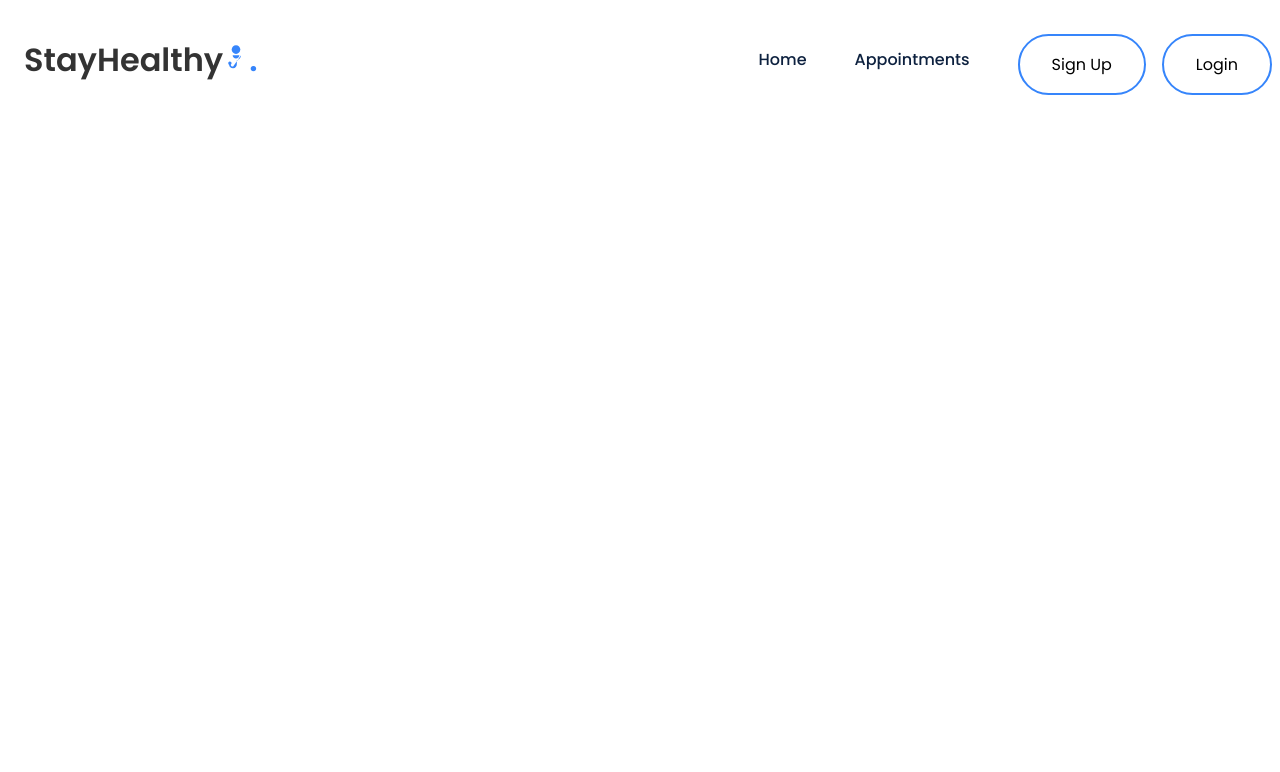
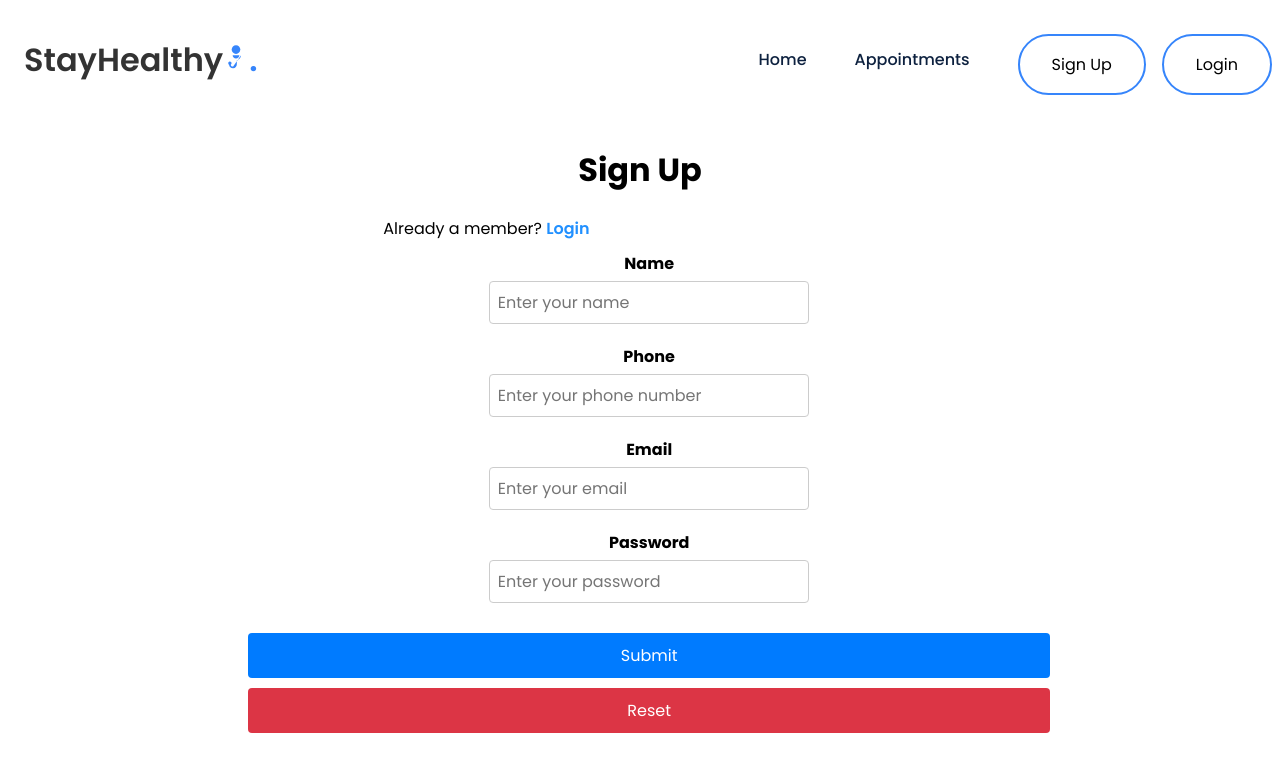
Before and after one commit to BashS117/test_med_app, a React (Create React App) app: page /Sign_Up in a window 1280 px wide. Shown: the top 772 px of the page. Built offline with nearby package versions, Linux system fonts and the light colour scheme.

Commit message:
add login, sign up component

```diff
--- a/src/App.js
+++ b/src/App.js
@@ -3,6 +3,8 @@ import React, { useEffect } from 'react';
 import { BrowserRouter, Routes, Route } from "react-router-dom";
 import Landing_Page from './Components/Landing_Page/Landing_Page';
 import Navbar from './Components/Navbar/Navbar';
+import Login from './Components/Login/Login';
+import Sign_Up from './Components/Sign_Up/Sign_Up';
 function App() {
   return (
    <div className='App'>
@@ -13,6 +15,8 @@ function App() {
           <Routes>
             {/* Define individual Route components for different pages */}
             <Route path="/" element={<Landing_Page/>}/>
+            <Route path="/Login" element={<Login/>}/>
+            <Route path="/Sign_Up" element={<Sign_Up/>}/>
           </Routes>
         </BrowserRouter>
    </div>
--- a/src/Components/Login/Login.css
+++ b/src/Components/Login/Login.css
@@ -9,6 +9,9 @@
 /* Styles for form groups */
 .form-group {
     margin-bottom: 20px; /* Bottom margin for spacing between form groups */
+    display: flex;
+    flex-direction: column;
+    align-items: center;
 }
 
 /* Styles for form group labels */
--- /dev/null
+++ b/src/Components/Login/Login.js
@@ -0,0 +1,106 @@
+import React, { useState } from 'react';
+import './Login.css';
+
+function Login() {
+  const [email, setEmail] = useState('');
+  const [password, setPassword] = useState('');
+  const [errors, setErrors] = useState({ email: '', password: '' });
+
+  const validateForm = () => {
+    let formIsValid = true;
+    let errors = {};
+
+    // Email validation
+    if (!email) {
+      formIsValid = false;
+      errors.email = 'Please enter your email.';
+    } else if (!/\S+@\S+\.\S+/.test(email)) {
+      formIsValid = false;
+      errors.email = 'Please enter a valid email address.';
+    }
+
+    // Password validation
+    if (!password) {
+      formIsValid = false;
+      errors.password = 'Please enter your password.';
+    } else if (password.length < 6) {
+      formIsValid = false;
+      errors.password = 'Password must be at least 6 characters long.';
+    }
+
+    setErrors(errors);
+    return formIsValid;
+  };
+
+  const handleSubmit = (e) => {
+    e.preventDefault();
+    if (validateForm()) {
+      // Proceed with form submission
+      console.log('Form is valid, submit the form');
+    } else {
+      console.log('Form has errors, fix them before submitting');
+    }
+  };
+
+  return (
+    <div className="container">
+      {/* Div for login grid layout */}
+      <div className="login-grid">
+        {/* Div for login text */}
+        <div className="login-text">
+          <h2>Login</h2>
+        </div>
+        {/* Additional login text with a link to Sign Up page */}
+        <div className="login-text">
+          Are you a new member? <span><a href="../Sign_Up/Sign_Up.html" style={{ color: '#2190FF' }}>Sign Up Here</a></span>
+        </div>
+        <br />
+        {/* Div for login form */}
+        <div className="login-form">
+          <form onSubmit={handleSubmit}>
+            {/* Form group for email input */}
+            <div className="form-group">
+              <label htmlFor="email">Email</label>
+              <input
+                type="email"
+                name="email"
+                id="email"
+                className="form-control"
+                placeholder="Enter your email"
+                value={email}
+                onChange={(e) => setEmail(e.target.value)}
+              />
+              {errors.email && <span className="error-text">{errors.email}</span>}
+            </div>
+            {/* Form group for password input */}
+            <div className="form-group">
+              <label htmlFor="password">Password</label>
+              <input
+                type="password"
+                name="password"
+                id="password"
+                className="form-control"
+                placeholder="Enter your password"
+                value={password}
+                onChange={(e) => setPassword(e.target.value)}
+              />
+              {errors.password && <span className="error-text">{errors.password}</span>}
+            </div>
+            {/* Button group for login and reset buttons */}
+            <div className="btn-group">
+              <button type="submit" className="btn btn-primary mb-2 mr-1 waves-effect waves-light">Login</button>
+              <button type="reset" className="btn btn-danger mb-2 waves-effect waves-light">Reset</button>
+            </div>
+            <br />
+            {/* Additional login text for 'Forgot Password' option */}
+            <div className="login-text">
+              Forgot Password?
+            </div>
+          </form>
+        </div>
+      </div>
+    </div>
+  );
+}
+
+export default Login;
--- a/src/Components/Navbar/Navbar.js
+++ b/src/Components/Navbar/Navbar.js
@@ -1,13 +1,13 @@
 import React from 'react'
 import "./Navbar.css"
-
+import { Link } from 'react-router-dom';
 function Navbar ()  {
   return (
     <nav>
 
     <div className="nav__logo">
 
-      <a href="/">
+      <Link to="/">
         StayHealthy
         <svg xmlns="http://www.w3.org/2000/svg" height="26" width="26" viewBox="0 0 1000 1000" style={{ fill: '#3685fb' }}>
             <title>Doctor With Stethoscope SVG icon</title>
@@ -20,7 +20,7 @@ function Navbar ()  {
                 </g>
             </g>
         </svg>
-      </a>
+      </Link>
 
       <span>.</span>
     </div>
@@ -32,20 +32,20 @@ function Navbar ()  {
 
     <ul className="nav__links active">
       <li className="link">
-        <a href="../Landing_Page/LandingPage.html">Home</a>
+        <Link to="/">Home</Link>
       </li>
       <li className="link">
-        <a href="#">Appointments</a>
+        <Link to="#">Appointments</Link>
       </li>
       <li className="link">
-        <a href="../Sign_Up//Sign_Up.html">
+        <Link to="/Sign_Up">
           <button className="btn1">Sign Up</button>
-        </a>
+        </Link>
       </li>
       <li className="link">
-        <a href="../Login/Login.html">
+        <Link to="/Login">
           <button className="btn1">Login</button>
-        </a>
+        </Link>
       </li>
     </ul>
 </nav>
--- /dev/null
+++ b/src/Components/Sign_Up/Sign_Up.js
@@ -0,0 +1,118 @@
+import React, { useState } from 'react';
+import "./Sign_Up.css";
+
+function Sign_Up() {
+  const [name, setName] = useState(''); // State to hold the name
+  const [phone, setPhone] = useState(''); // State to hold the phone number
+  const [email, setEmail] = useState(''); // State to hold the email
+  const [password, setPassword] = useState(''); // State to hold the password
+  const [error, setError] = useState(''); // State to hold validation error
+
+  const handleSubmit = (e) => {
+    e.preventDefault(); // Prevent form submission
+
+    // Validate form fields
+    if (!name) {
+      setError('Name is required.'); // Check if name is provided
+      return;
+    }
+
+    if (phone.length !== 10 || isNaN(phone)) {
+      setError('Please enter a valid 10-digit phone number.'); // Validate phone number
+      return;
+    }
+
+    const emailPattern = /^[^\s@]+@[^\s@]+\.[^\s@]+$/; // Basic email regex
+    if (!emailPattern.test(email)) {
+      setError('Please enter a valid email address.'); // Validate email format
+      return;
+    }
+
+    if (password.length < 6) {
+      setError('Password must be at least 6 characters long.'); // Validate password length
+      return;
+    }
+
+    setError(''); // Clear error message if all validations pass
+
+    // Proceed with form submission logic (e.g., API call)
+    console.log('Form submitted:', { name, phone, email, password });
+  };
+
+  return (
+    <div className="container" style={{ marginTop: '5%' }}>
+      <div className="signup-grid">
+        <div className="signup-text">
+          <h1>Sign Up</h1>
+        </div>
+        <div className="signup-text1" style={{ textAlign: 'left' }}>
+          Already a member? <span><a href="../Login/Login.html" style={{ color: '#2190FF' }}> Login</a></span>
+        </div>
+        <div className="signup-form">
+          <form onSubmit={handleSubmit}> {/* Added onSubmit handler */}
+            <div className="form-group">
+              <label htmlFor="name">Name</label>
+              <input
+                type="text"
+                name="name"
+                id="name"
+                required
+                className="form-control"
+                placeholder="Enter your name"
+                value={name} // Controlled input
+                onChange={(e) => setName(e.target.value)} // Update state on input change
+              />
+            </div>
+            <div className="form-group">
+              <label htmlFor="phone">Phone</label>
+              <input
+                type="tel"
+                name="phone"
+                id="phone"
+                required
+                className="form-control"
+                placeholder="Enter your phone number"
+                value={phone} // Controlled input
+                onChange={(e) => setPhone(e.target.value)} // Update state on input change
+                maxLength={10} // Limit input to 10 digits
+              />
+            </div>
+            <div className="form-group">
+              <label htmlFor="email">Email</label>
+              <input
+                type="email"
+                name="email"
+                id="email"
+                required
+                className="form-control"
+                placeholder="Enter your email"
+                value={email} // Controlled input
+                onChange={(e) => setEmail(e.target.value)} // Update state on input change
+              />
+            </div>
+            <div className="form-group">
+              <label htmlFor="password">Password</label>
+              <input
+                type="password"
+                name="password"
+                id="password"
+                required
+                className="form-control"
+                placeholder="Enter your password"
+                value={password} // Controlled input
+                onChange={(e) => setPassword(e.target.value)} // Update state on input change
+              />
+            </div>
+            {error && <p className="error-text">{error}</p>} {/* Show error message if exists */}
+            <div className="btn-group">
+              <button type="submit" className="btn btn-primary mb-2 mr-1 waves-effect waves-light">Submit</button>
+              <button type="reset" className="btn btn-danger mb-2 waves-effect waves-light">Reset</button>
+            </div>
+          </form>
+        </div>
+      </div>
+    </div>
+  );
+}
+
+export default Sign_Up;
```
